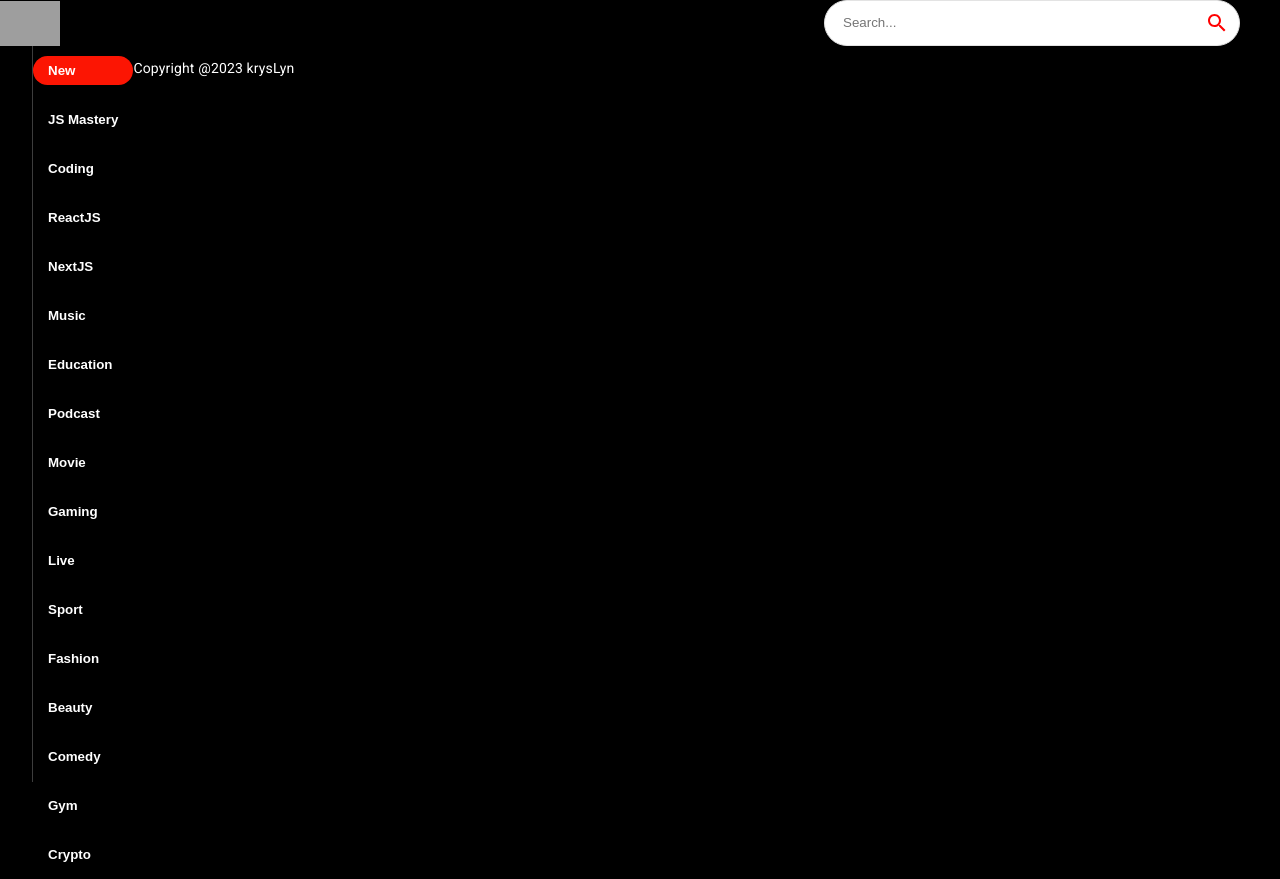
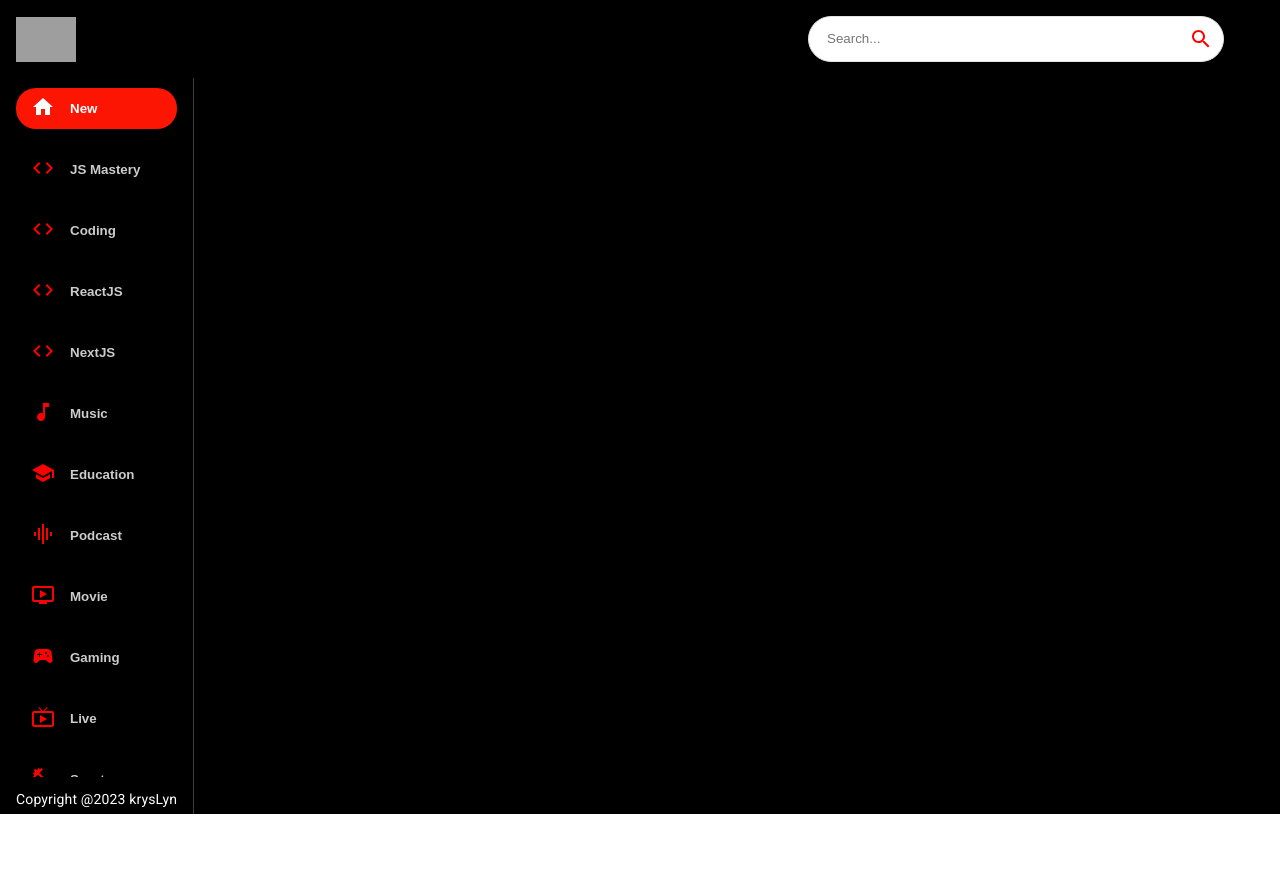
Before and after one commit to krystyna-lyn/wavetube, a React (Create React App) app: page / in a window 1280 px wide. After the commit the page ends 814 px from the top, so only its background shows below. Built offline with nearby package versions, Linux system fonts and the light colour scheme; grey boxes are pictures that could not be loaded; the HTML template or start-up script is replaced by a standard one.

Commit message:
update navbar

```diff
--- a/src/App.js
+++ b/src/App.js
@@ -15,6 +15,7 @@ const App = () =>
                 <Route path='/channel/:id' element={<ChannelDetail/>}/>
                 <Route path='/search/:searchTerm' element={<SearchFeed/>}/>
             </Routes>
+
         </Box>
         </BrowserRouter>
     )
--- a/src/components/Feed.jsx
+++ b/src/components/Feed.jsx
@@ -2,7 +2,7 @@ import { useState, useEffect } from "react";
 import { Box, Stack, Typography } from "@mui/material";
 import { BorderRight } from "@mui/icons-material";
 
-import {Sidebar} from './index'
+import {Sidebar} from './index';
 
 const Feed = () => {
   return (
@@ -12,13 +12,15 @@ const Feed = () => {
       <Box sx={{
         height: { sx: 'auto', md: '92vh' }, borderRight: '1px solid #3d3d3d',
         px: { sx: 0, md: 2 }
-      }} />
+      }}>
 
       <Sidebar/>
 
       <Typography className="copyright" variant="body2" sx={{ mt: 1.5, color: '#fff' }}>
         Copyright @2023 krysLyn
       </Typography>
+
+      </Box>
     </Stack>
   )
 }
--- a/src/components/Navbar.jsx
+++ b/src/components/Navbar.jsx
@@ -8,7 +8,7 @@ import { SearchBar } from "./index";
 const Navbar = () =>
 (
   <Stack direction="row"
-    alignItems="center"
+    alignItems="center" p={2}
     sx={{
       position: 'sticky', backgroundColor: '#000',
       top: '0', justifyContent: 'space-between'
@@ -24,4 +24,5 @@ const Navbar = () =>
 )
 
 
+
 export default Navbar
--- a/src/components/Sidebar.jsx
+++ b/src/components/Sidebar.jsx
@@ -5,11 +5,12 @@ const SelectedCategory = 'New';
 
 const Sidebar = () =>
  (
-    <Stack direction="row"
+    <Stack
+    direction="row"
     sx={{
-        overflowY: 'auto',
-        height: {sx: 'auto', md:'95%'},
-        flexDirection: {md: 'column'}
+      overflowY: "auto",
+      height: { sx: "auto", md: "95%" },
+      flexDirection: { md: "column" },
     }}
     >
 
@@ -19,8 +20,8 @@ const Sidebar = () =>
     category.name === SelectedCategory && '#FC1503', color:'#fff' }}
     key={category.name}
     >
-        <span>{category.item}</span>
-        <span>{category.name}</span>
+        <span style={{color: category.name===SelectedCategory ? 'white' : 'red', marginRight: '15px'}}>{category.icon}</span>
+        <span style={{opacity: category.name===SelectedCategory ? '1' : '0.8'}}>{category.name}</span>
     </button>
 ))
 )
```
